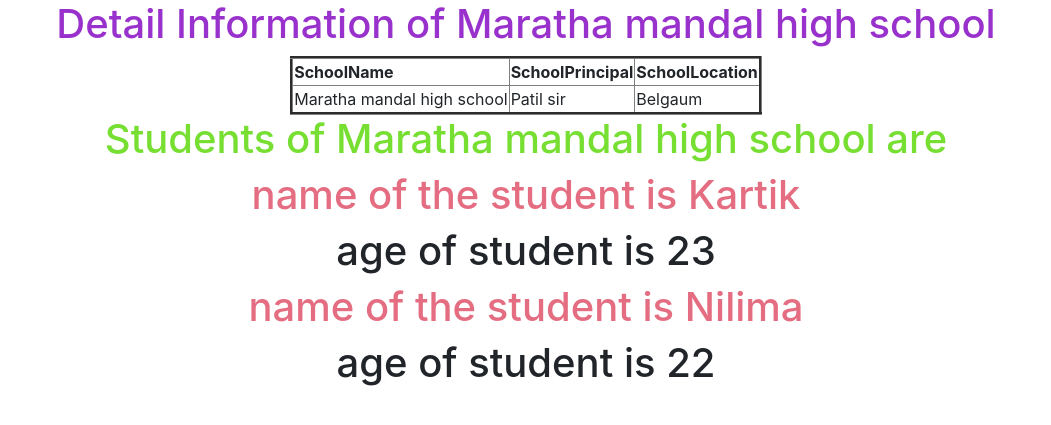
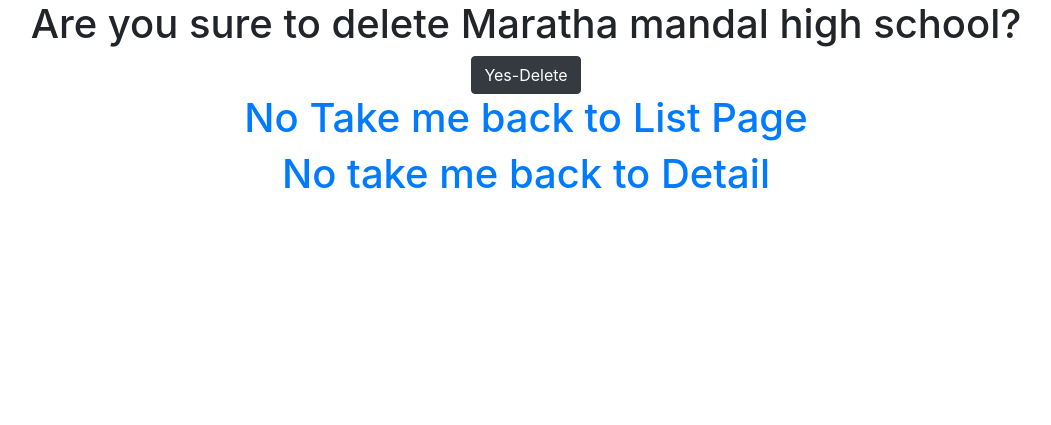
Before and after one commit to radhikaptil/CRUD_BY_ClassBaseView, a Django app: page /delete/3/ in a window 1280 px wide. Shown: the part 40-465 px from the top of the page, without its empty margins (114-1165 px from the left). Run offline with Django 4.2, Linux system fonts and the light colour scheme; data comes from the database, SQL or seed files in the repository; both versions use the stored data as it was after the commit.

Commit message:
first commit

```diff
--- a/app/views.py
+++ b/app/views.py
@@ -1,8 +1,8 @@
 from django.shortcuts import render
 
 # Create your views here.
-from django.views.generic import ListView,TemplateView,DetailView,CreateView
-
+from django.views.generic import ListView,TemplateView,DetailView,CreateView,UpdateView,DeleteView
+from django.urls import reverse_lazy
 from app.models import School
 
 class Home(TemplateView):
@@ -22,3 +22,14 @@ class SchoolDetail(DetailView):
 class SchoolCreate(CreateView):
     model=School
     fields='__all__'
+
+
+class SchoolUpdate(UpdateView):
+    model=School
+    fields='__all__'
+
+
+class SchoolDelete(DeleteView):
+    model=School
+    context_object_name='schoolobject'
+    success_url=reverse_lazy('SchoolList')
--- a/project51/urls.py
+++ b/project51/urls.py
@@ -24,5 +24,8 @@ urlpatterns = [
     path('SchoolList/',SchoolList.as_view(),name='SchoolList'),
     path('SchoolCreate/',SchoolCreate.as_view(),name='SchoolCreate'),
 
+
+    re_path('^update/(?P<pk>\d+)/',SchoolUpdate.as_view(),name='update'),
+    re_path('^delete/(?P<pk>\d+)/',SchoolDelete.as_view(),name='delete'),
     re_path('(?P<pk>\d+)/',SchoolDetail.as_view(),name='detail'),
 ]
--- /dev/null
+++ b/templates/app/school_confirm_delete.html
@@ -0,0 +1,23 @@
+{% extends 'app/dummy.html' %}
+
+{% block title %}
+    <title>Delete Page</title>
+{% endblock %}
+
+
+{% block body_block %}
+
+<h1>Are you sure to delete {{schoolobject.Sname}}?</h1>
+
+<form method="POST">
+    {% csrf_token %}
+
+    <input type="submit" value="Yes-Delete" class="btn btn-dark">
+</form>
+
+<h1><a href="{% url 'SchoolList' %}">No Take me back to List Page</a></h1>
+
+
+<h1><a href="{% url 'detail' pk=schoolobject.pk %}">No take me back to Detail</a></h1>
+
+{% endblock %}
--- a/templates/app/school_detail.html
+++ b/templates/app/school_detail.html
@@ -33,6 +33,8 @@
             <h1>age of student is {{st.Stage}}</h1>
         {% endfor %}
 
+    <a href="{% url 'update' pk=schoolobj.pk %}" class="btn btn-primary">Update</a>
 
+    <a href="{% url 'delete' pk=schoolobj.pk %}" class="btn btn-danger">Delete</a>
 
 {% endblock %}
```
Also changed, not shown: db.sqlite3.
